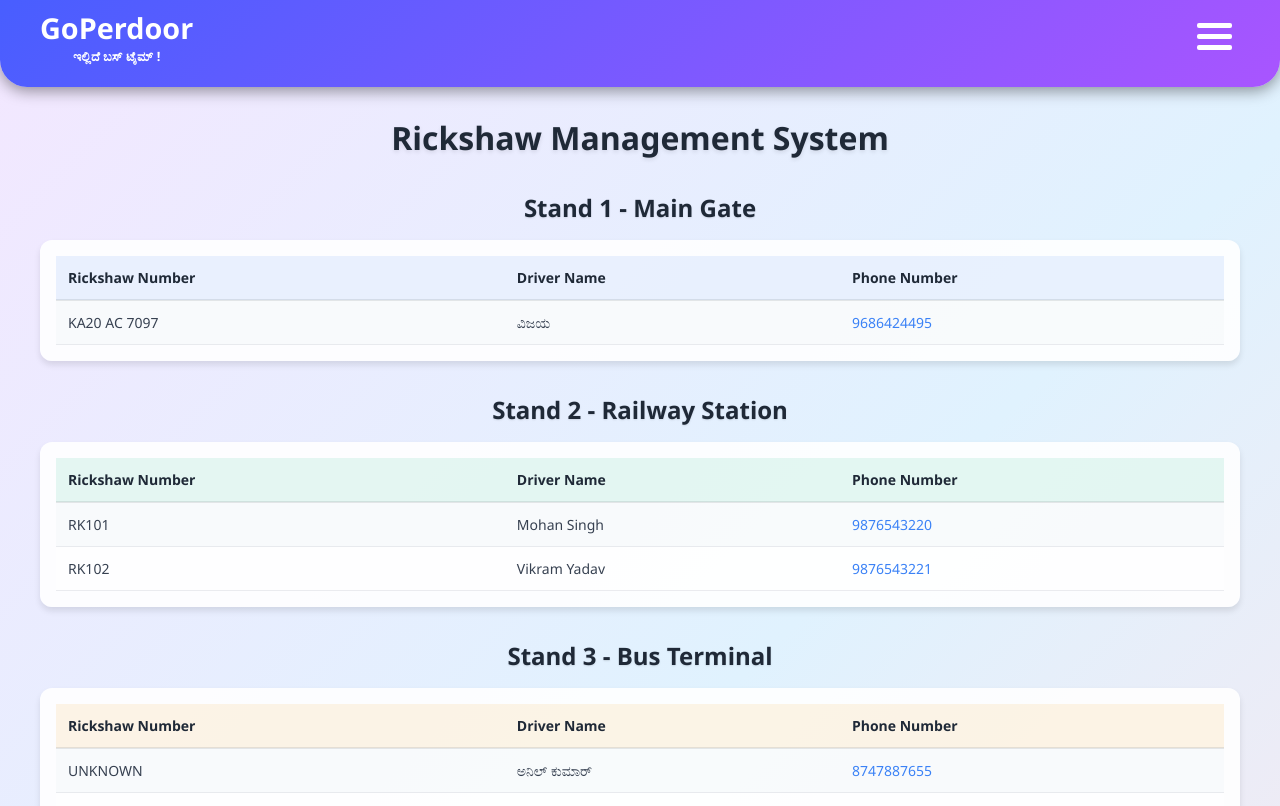
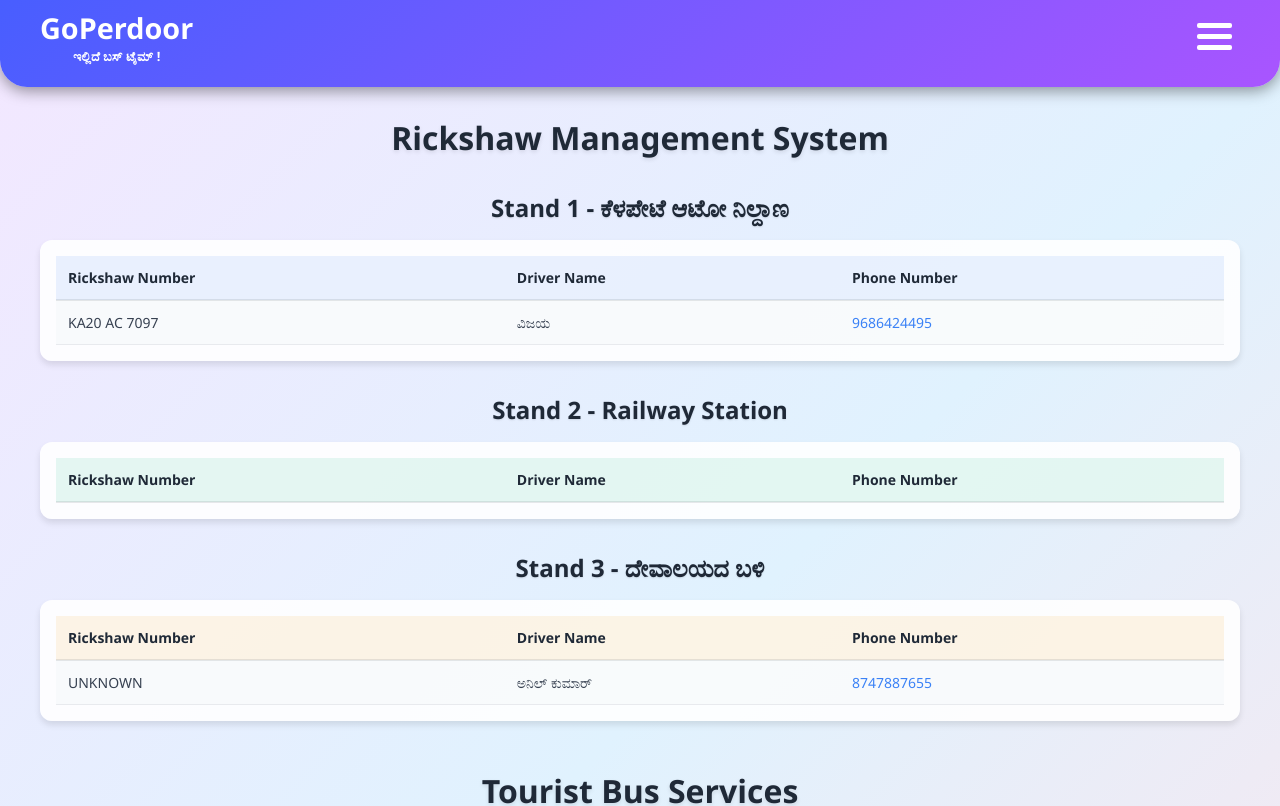
Before and after one commit to goperdoor/bus, a React (Create React App) app in the folder frontend/: page /RickshawBusManagement in a window 1280 px wide. Shown: the top 806 px of the page. Built offline with nearby package versions, Linux system fonts and the light colour scheme.

Commit message:
Update RickshawBusManagement.js

```diff
--- a/frontend/src/Pages/RickshawBusManagement.js
+++ b/frontend/src/Pages/RickshawBusManagement.js
@@ -13,13 +13,12 @@ const RickshawBusManagement = () => {
   ]);
 
   const [stand2Rickshaws] = useState([
-    { id: 1, number: "RK101", driverName: "Mohan Singh", phone: "9876543220" },
-    { id: 2, number: "RK102", driverName: "Vikram Yadav", phone: "9876543221" }
+
   ]);
 
   const [stand3Rickshaws] = useState([
     { id: 1, number: "UNKNOWN", driverName: "ಅನಿಲ್ ಕುಮಾರ್", phone: "8747887655" },
-    { id: 2, number: "RK202", driverName: "Rohit Gupta", phone: "9876543231" }
+
   ]);
 
   const [touristBuses] = useState([
@@ -139,7 +138,7 @@ const RickshawBusManagement = () => {
           </h1>
 
           <RickshawTable
-            title="Stand 1 - Main Gate"
+            title="Stand 1 - ಕೆಳಪೇಟೆ ಆಟೋ ನಿಲ್ದಾಣ"
             rickshaws={stand1Rickshaws}
             bgColor="rgba(59, 130, 246, 0.1)"
           />
@@ -151,7 +150,7 @@ const RickshawBusManagement = () => {
           />
 
           <RickshawTable
-            title="Stand 3 - Bus Terminal"
+            title="Stand 3 - ದೇವಾಲಯದ ಬಳಿ"
             rickshaws={stand3Rickshaws}
             bgColor="rgba(245, 158, 11, 0.1)"
           />
```
